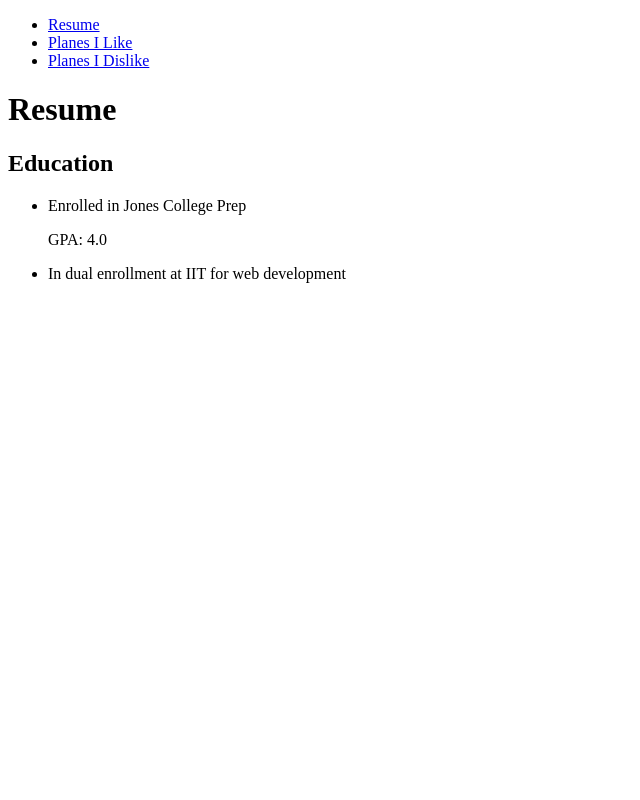
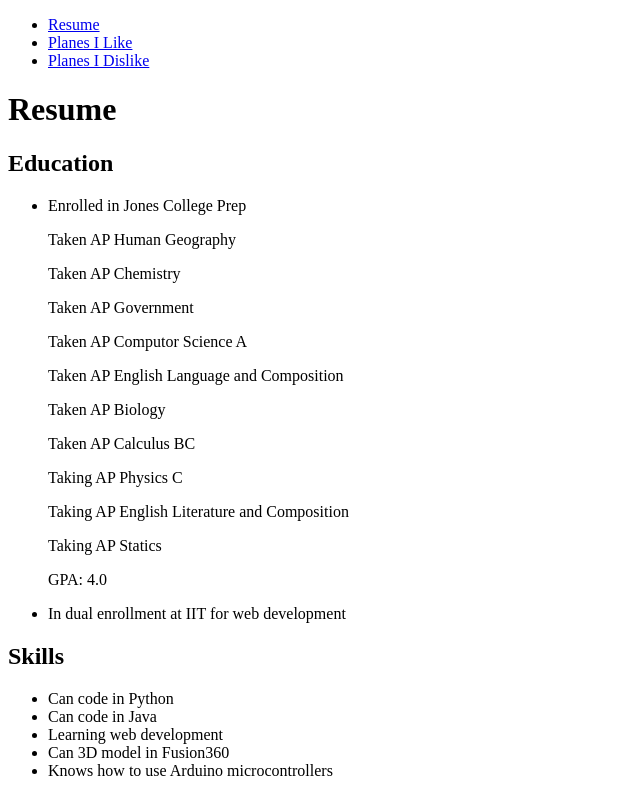
Before and after one commit to Riru312/webdev_project1, a plain HTML site: page index.html in a window 1280 px wide. Shown: the whole page, without its empty margins (0-640 px from the left). Drawn offline with Linux system fonts and the light colour scheme.

Commit message:
Adding some classes taken and skills

```diff
--- a/index.html
+++ b/index.html
@@ -18,10 +18,27 @@
       <ul>
         <li>
 		   <p>Enrolled in Jones College Prep</p>
+		   <p>Taken AP Human Geography</p>
+		   <p>Taken AP Chemistry</p>
+		   <p>Taken AP Government</p>
+		   <p>Taken AP Computor Science A</p>
+		   <p>Taken AP English Language and Composition</p>
+		   <p>Taken AP Biology</p>
+		   <p>Taken AP Calculus BC</p>
+		   <p>Taking AP Physics C</p>
+		   <p>Taking AP English Literature and Composition</p>
+		   <p>Taking AP Statics</p>
 		   <p>GPA: 4.0</p>
 		</li>
         <li>In dual enrollment at IIT for web development</li>
       </ul>
-      <h2></h2>
+      <h2>Skills</h2>
+	  <ul>
+        <li>Can code in Python</li>
+        <li>Can code in Java</li>
+		<li>Learning web development</li>
+		<li>Can 3D model in Fusion360</li>
+		<li>Knows how to use Arduino microcontrollers</li>
+      </ul>
    </body>
 </html>
```
